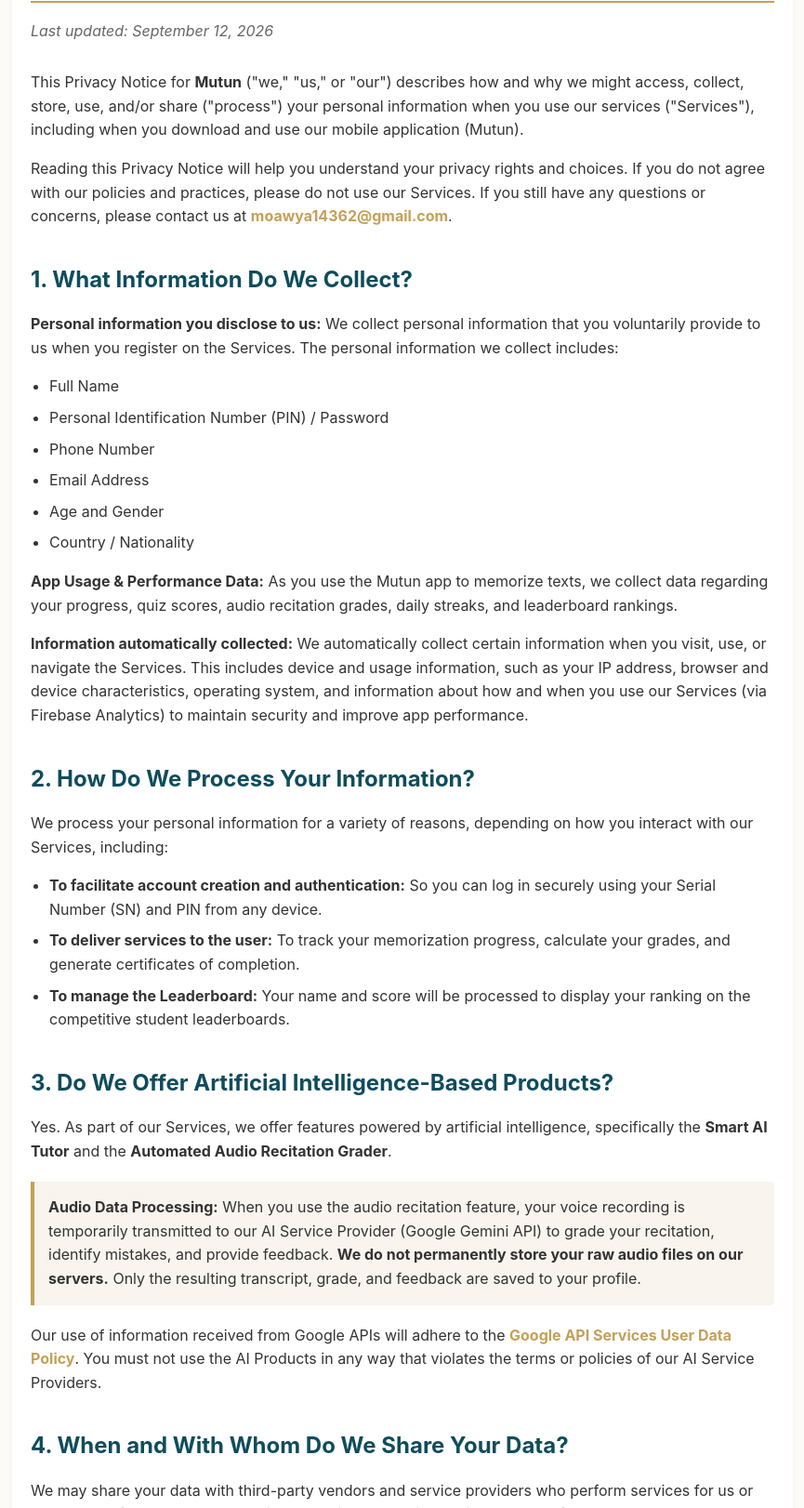
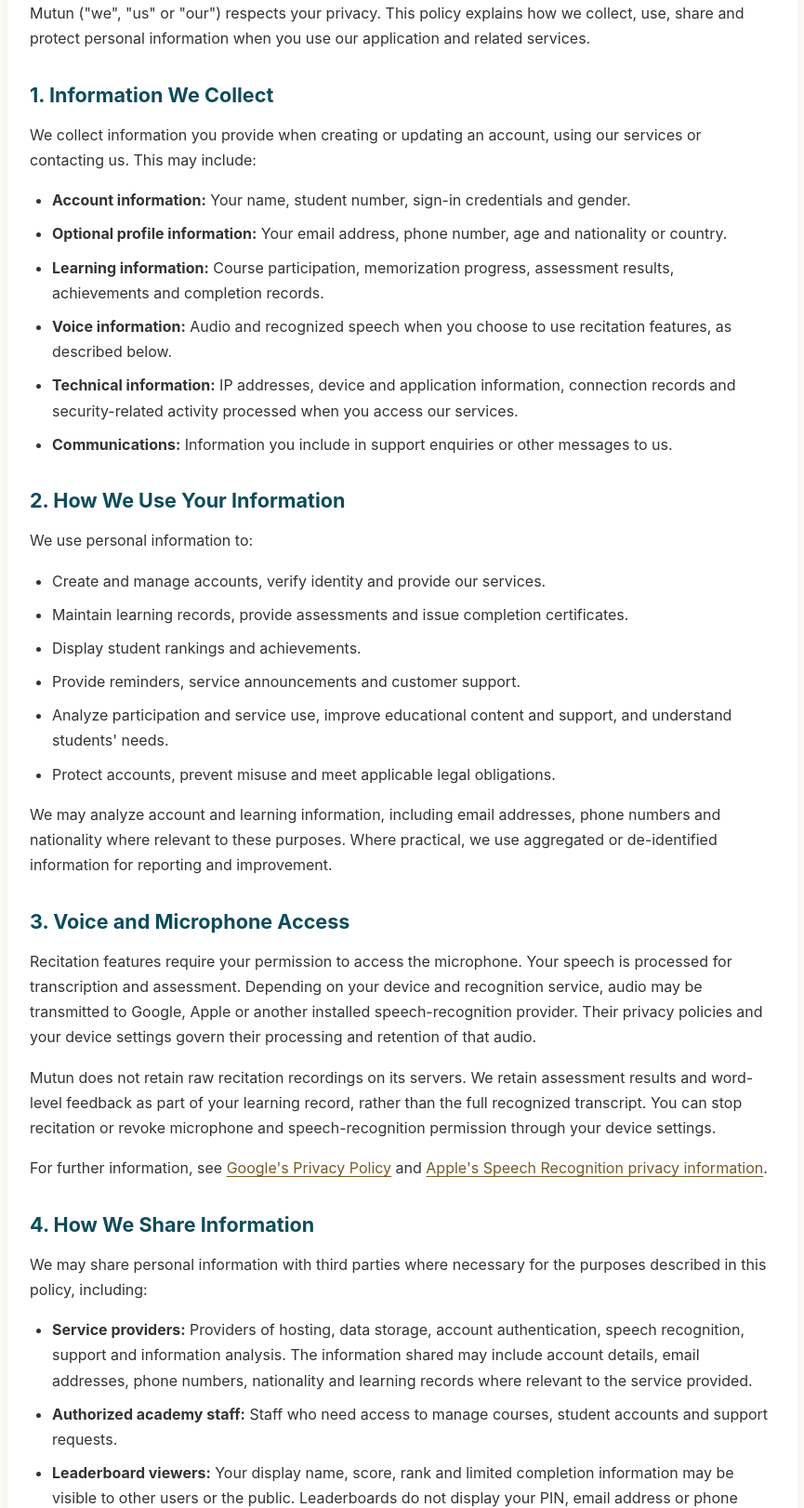
Before and after one commit to moawya-14/Mutun-Privacy, a plain HTML site: page index.html in a window 1280 px wide. Shown: the part 158-1780 px from the top of the page at 93% size, without its empty margins (207-1072 px from the left). Drawn offline with Linux system fonts and the light colour scheme.

Commit message:
Update index.html

```diff
--- a/index.html
+++ b/index.html
@@ -3,142 +3,97 @@
 <head>
     <meta charset="UTF-8">
     <meta name="viewport" content="width=device-width, initial-scale=1.0">
+    <meta name="description" content="How Mutun collects, uses, shares and protects personal information, and how to exercise your privacy rights.">
     <title>Privacy Policy - Mutun</title>
     <style>
-        :root {
-            --teal: #0F4C5C;
-            --gold: #C5A059;
-            --bg-color: #FDFBF7;
-            --text-color: #333333;
-        }
-        body {
-            font-family: -apple-system, BlinkMacSystemFont, "Segoe UI", Roboto, Helvetica, Arial, sans-serif;
-            line-height: 1.6;
-            color: var(--text-color);
-            background-color: var(--bg-color);
-            margin: 0;
-            padding: 0;
-        }
-        .container {
-            max-width: 800px;
-            margin: 0 auto;
-            padding: 40px 20px;
-            background-color: #ffffff;
-            box-shadow: 0 4px 6px rgba(0,0,0,0.05);
-        }
-        h1, h2, h3 {
-            color: var(--teal);
-            margin-top: 1.5em;
-            margin-bottom: 0.5em;
-        }
-        h1 {
-            font-size: 2.2rem;
-            border-bottom: 2px solid var(--gold);
-            padding-bottom: 10px;
-        }
-        h2 {
-            font-size: 1.5rem;
-        }
-        a {
-            color: var(--gold);
-            text-decoration: none;
-            font-weight: bold;
-        }
-        a:hover {
-            text-decoration: underline;
-        }
-        ul {
-            padding-left: 20px;
-        }
-        li {
-            margin-bottom: 8px;
-        }
-        .last-updated {
-            font-style: italic;
-            color: #666;
-            margin-bottom: 30px;
-        }
-        .highlight-box {
-            background-color: rgba(197, 160, 89, 0.1);
-            border-left: 4px solid var(--gold);
-            padding: 15px;
-            margin: 20px 0;
-            border-radius: 0 4px 4px 0;
-        }
+        :root { --teal:#0F4C5C; --gold:#C5A059; --bg:#FDFBF7; --text:#333; }
+        * { box-sizing:border-box; }
+        body { margin:0; background:var(--bg); color:var(--text); font-family:-apple-system,BlinkMacSystemFont,"Segoe UI",Roboto,Helvetica,Arial,sans-serif; line-height:1.7; }
+        main { max-width:850px; margin:auto; padding:36px 24px 56px; background:white; box-shadow:0 4px 12px #0000000d; }
+        h1,h2,h3 { color:var(--teal); line-height:1.3; margin:1.5em 0 .6em; }
+        h1 { margin-top:0; font-size:2.1rem; border-bottom:2px solid var(--gold); padding-bottom:14px; }
+        h2 { font-size:1.35rem; }
+        h3 { font-size:1.1rem; }
+        a { color:#775a25; text-decoration:underline; text-underline-offset:3px; overflow-wrap:anywhere; }
+        a:focus-visible { outline:3px solid var(--teal); outline-offset:3px; }
+        li { margin-bottom:9px; }
+        ul { padding-left:24px; }
+        .updated { color:#666; }
+        .notice { background:#C5A05918; border-left:4px solid var(--gold); padding:16px 20px; margin:24px 0; border-radius:0 6px 6px 0; }
+        nav { padding:14px 20px; border:1px solid #C5A05955; border-radius:8px; }
+        nav ul { margin:8px 0; }
+        @media(max-width:480px) { main { padding:24px 18px 40px; } h1 { font-size:1.8rem; } }
+        @media print { body { background:white; } main { max-width:none; box-shadow:none; padding:0; } nav { display:none; } }
     </style>
 </head>
 <body>
+<main>
+    <h1>Mutun Privacy Policy</h1>
+    <p class="updated">Last updated: <time datetime="2026-10-17">October 17, 2026</time></p>
+    <p>Mutun ("we", "us" or "our") respects your privacy. This policy explains how we collect, use, share and protect personal information when you use our application and related services.</p>
 
-<div class="container">
-    <h1>Mutun Privacy Policy</h1>
-    <p class="last-updated">Last updated: September 12, 2026</p>
-
-    <p>This Privacy Notice for <strong>Mutun</strong> ("we," "us," or "our") describes how and why we might access, collect, store, use, and/or share ("process") your personal information when you use our services ("Services"), including when you download and use our mobile application (Mutun).</p>
-
-    <p>Reading this Privacy Notice will help you understand your privacy rights and choices. If you do not agree with our policies and practices, please do not use our Services. If you still have any questions or concerns, please contact us at <a href="mailto:moawya14362@gmail.com">moawya14362@gmail.com</a>.</p>
-
-    <h2>1. What Information Do We Collect?</h2>
-    <p><strong>Personal information you disclose to us:</strong> We collect personal information that you voluntarily provide to us when you register on the Services. The personal information we collect includes:</p>
+    <h2>1. Information We Collect</h2>
+    <p>We collect information you provide when creating or updating an account, using our services or contacting us. This may include:</p>
     <ul>
-        <li>Full Name</li>
-        <li>Personal Identification Number (PIN) / Password</li>
-        <li>Phone Number</li>
-        <li>Email Address</li>
-        <li>Age and Gender</li>
-        <li>Country / Nationality</li>
+        <li><strong>Account information:</strong> Your name, student number, sign-in credentials and gender.</li>
+        <li><strong>Optional profile information:</strong> Your email address, phone number, age and nationality or country.</li>
+        <li><strong>Learning information:</strong> Course participation, memorization progress, assessment results, achievements and completion records.</li>
+        <li><strong>Voice information:</strong> Audio and recognized speech when you choose to use recitation features, as described below.</li>
+        <li><strong>Technical information:</strong> IP addresses, device and application information, connection records and security-related activity processed when you access our services.</li>
+        <li><strong>Communications:</strong> Information you include in support enquiries or other messages to us.</li>
     </ul>
 
-    <p><strong>App Usage & Performance Data:</strong> As you use the Mutun app to memorize texts, we collect data regarding your progress, quiz scores, audio recitation grades, daily streaks, and leaderboard rankings.</p>
+    <h2>2. How We Use Your Information</h2>
+    <p>We use personal information to:</p>
+    <ul>
+        <li>Create and manage accounts, verify identity and provide our services.</li>
+        <li>Maintain learning records, provide assessments and issue completion certificates.</li>
+        <li>Display student rankings and achievements.</li>
+        <li>Provide reminders, service announcements and customer support.</li>
+        <li>Analyze participation and service use, improve educational content and support, and understand students' needs.</li>
+        <li>Protect accounts, prevent misuse and meet applicable legal obligations.</li>
+    </ul>
+    <p>We may analyze account and learning information, including email addresses, phone numbers and nationality where relevant to these purposes. Where practical, we use aggregated or de-identified information for reporting and improvement.</p>
 
-    <p><strong>Information automatically collected:</strong> We automatically collect certain information when you visit, use, or navigate the Services. This includes device and usage information, such as your IP address, browser and device characteristics, operating system, and information about how and when you use our Services (via Firebase Analytics) to maintain security and improve app performance.</p>
+    <h2>3. Voice and Microphone Access</h2>
+    <p>Recitation features require your permission to access the microphone. Your speech is processed for transcription and assessment. Depending on your device and recognition service, audio may be transmitted to Google, Apple or another installed speech-recognition provider. Their privacy policies and your device settings govern their processing and retention of that audio.</p>
+    <p>Mutun does not retain raw recitation recordings on its servers. We retain assessment results and word-level feedback as part of your learning record, rather than the full recognized transcript. You can stop recitation or revoke microphone and speech-recognition permission through your device settings.</p>
+    <p>For further information, see <a href="https://policies.google.com/privacy">Google's Privacy Policy</a> and <a href="https://www.apple.com/legal/privacy/data/en/ask-siri-dictation/">Apple's Speech Recognition privacy information</a>.</p>
 
-    <h2>2. How Do We Process Your Information?</h2>
-    <p>We process your personal information for a variety of reasons, depending on how you interact with our Services, including:</p>
+    <h2>4. How We Share Information</h2>
+    <p>We may share personal information with third parties where necessary for the purposes described in this policy, including:</p>
     <ul>
-        <li><strong>To facilitate account creation and authentication:</strong> So you can log in securely using your Serial Number (SN) and PIN from any device.</li>
-        <li><strong>To deliver services to the user:</strong> To track your memorization progress, calculate your grades, and generate certificates of completion.</li>
-        <li><strong>To manage the Leaderboard:</strong> Your name and score will be processed to display your ranking on the competitive student leaderboards.</li>
+        <li><strong>Service providers:</strong> Providers of hosting, data storage, account authentication, speech recognition, support and information analysis. The information shared may include account details, email addresses, phone numbers, nationality and learning records where relevant to the service provided.</li>
+        <li><strong>Authorized academy staff:</strong> Staff who need access to manage courses, student accounts and support requests.</li>
+        <li><strong>Leaderboard viewers:</strong> Your display name, score, rank and limited completion information may be visible to other users or the public. Leaderboards do not display your PIN, email address or phone number.</li>
+        <li><strong>Recipients you choose:</strong> People, applications or services with whom you choose to share a certificate or other information.</li>
+        <li><strong>Legal and security recipients:</strong> Authorities or other parties where disclosure is required by law or necessary to protect users, rights or the security of our services.</li>
     </ul>
+    <p>We limit disclosures to information relevant to the stated purpose. We do not sell personal information or share it for targeted advertising.</p>
 
-    <h2>3. Do We Offer Artificial Intelligence-Based Products?</h2>
-    <p>Yes. As part of our Services, we offer features powered by artificial intelligence, specifically the <strong>Smart AI Tutor</strong> and the <strong>Automated Audio Recitation Grader</strong>.</p>
+    <h2>5. Storage, Retention and Security</h2>
+    <p>We retain personal information for as long as reasonably needed to provide the services, maintain your account and fulfil the purposes described in this policy. Certain records may be retained where necessary for legal obligations, security, dispute resolution or backup recovery.</p>
+    <p>Some information is stored on your device to support offline access. Exported files and copies shared with others remain at their chosen destinations until removed. Information may be processed in countries other than your country of residence by us or our service providers.</p>
+    <p>We use reasonable technical and organizational safeguards to protect personal information against unauthorized access, loss or misuse. However, no method of transmission or storage is completely secure.</p>
 
-    <div class="highlight-box">
-        <strong>Audio Data Processing:</strong> When you use the audio recitation feature, your voice recording is temporarily transmitted to our AI Service Provider (Google Gemini API) to grade your recitation, identify mistakes, and provide feedback. <strong>We do not permanently store your raw audio files on our servers.</strong> Only the resulting transcript, grade, and feedback are saved to your profile.
-    </div>
+    <h2>6. Your Choices and Rights</h2>
+    <p>You can edit available profile information, leave optional fields blank, manage reminders and change device permissions. Notifications may appear on your lock screen according to your device settings.</p>
+    <p>Depending on applicable law, you may have rights to access, correct, obtain a copy of or delete your information, or to restrict or object to certain processing. Where processing relies on consent, you may withdraw that consent. Contact us to exercise your rights; we may need to verify your identity. You may also have the right to complain to your local data protection authority.</p>
+    <p><strong>Delete your account:</strong> Open <strong>Settings → Delete account</strong> in the application, enter your PIN and confirm. An internet connection is required. Deletion removes your active account and associated profile and learning records.</p>
+    <p>Alternatively, email <a href="mailto:moawya14362@gmail.com?subject=Mutun%20account%20deletion%20request">moawya14362@gmail.com</a> with the subject "Mutun account deletion request" and your student number. <strong>Do not send your PIN or password by email.</strong></p>
+    <p>Previously published or downloaded leaderboard copies may take time to refresh. Contact us about an outdated published listing. Deletion does not remove files you exported, copies retained by others or data held independently by third-party services.</p>
 
-    <p>Our use of information received from Google APIs will adhere to the <a href="https://developers.google.com/terms/api-services-user-data-policy" target="_blank">Google API Services User Data Policy</a>. You must not use the AI Products in any way that violates the terms or policies of our AI Service Providers.</p>
+    <h2>7. Children's Privacy</h2>
+    <p>Parents and guardians may contact us about a child's personal information or request its correction or deletion. If you believe a child has provided information without any consent required by applicable law, please contact us so we can review and address the matter.</p>
 
-    <h2>4. When and With Whom Do We Share Your Data?</h2>
-    <p>We may share your data with third-party vendors and service providers who perform services for us or on our behalf. We have contracts in place with these third parties to help safeguard your personal information. The categories of third parties we share personal information with include:</p>
-    <ul>
-        <li><strong>Cloud Computing & Database Services:</strong> We use Google Firebase to host our database, authenticate users, and store your app progress securely.</li>
-        <li><strong>AI Service Providers:</strong> We use Google Cloud AI (Gemini) to process text explanations and evaluate audio recitations.</li>
-        <li><strong>Data Analytics Services:</strong> We use Google Analytics for Firebase to track crash reports and analyze app usage.</li>
-    </ul>
+    <h2>8. Third-Party Links</h2>
+    <p>Our services may link to external websites or services. Their handling of personal information is governed by their own privacy policies. Please review those policies when using them.</p>
 
-    <h2>5. How Long Do We Keep Your Information?</h2>
-    <p>We keep your information for as long as necessary to fulfill the purposes outlined in this Privacy Notice unless otherwise required by law. No purpose in this notice will require us to keep your personal information for longer than the period of time in which you have an active account with us. When we have no ongoing legitimate business need to process your personal information, we will either delete or anonymize it.</p>
+    <h2>9. Changes to This Policy</h2>
+    <p>We may update this policy to reflect changes in our services, data practices or legal requirements. The latest revision date appears above. We will communicate material changes through an appropriate notice.</p>
 
-    <h2>6. How Do We Keep Your Information Safe?</h2>
-    <p>We aim to protect your personal information by implementing a system of organizational and technical security measures, including strict Firestore security rules. However, no electronic transmission over the internet can be guaranteed to be 100% secure. While we strive to protect your personal information, transmitting it to and from our services is at your own risk.</p>
-
-    <h2>7. What Are Your Privacy Rights?</h2>
-    <p>Depending on your region, you have rights regarding your personal information, including the right to request access to the data we collect from you, correct inaccuracies, or delete your personal information.</p>
-
-    <p><strong>Account Termination & Data Deletion:</strong> If you would at any time like to review, change the information in your account, or terminate your account and delete your data from our active databases, please contact our support team.</p>
-
-    <h2>8. Do We Make Updates To This Notice?</h2>
-    <p>We may update this Privacy Notice from time to time to stay compliant with relevant laws. The updated version will be indicated by an updated "Revised" date at the top of this Privacy Notice.</p>
-
-    <h2>9. How Can You Contact Us?</h2>
-    <p>If you have questions or comments about this notice, or if you wish to review, update, or delete the data we collect from you, you may contact us using the following methods:</p>
-    <ul>
-        <li><strong>Email:</strong> <a href="mailto:moawya14362@gmail.com">moawya14362@gmail.com</a></li>
-        <li><strong>Telegram Support:</strong> <a href="https://t.me/s/acadmy7/6154" target="_blank">https://t.me/s/acadmy7/6154</a></li>
-    </ul>
-
-</div>
-
+    <h2>10. Contact Us</h2>
+    <p>For privacy questions, requests or complaints, contact <a href="mailto:moawya14362@gmail.com">moawya14362@gmail.com</a>.</p>
+</main>
 </body>
 </html>
```
